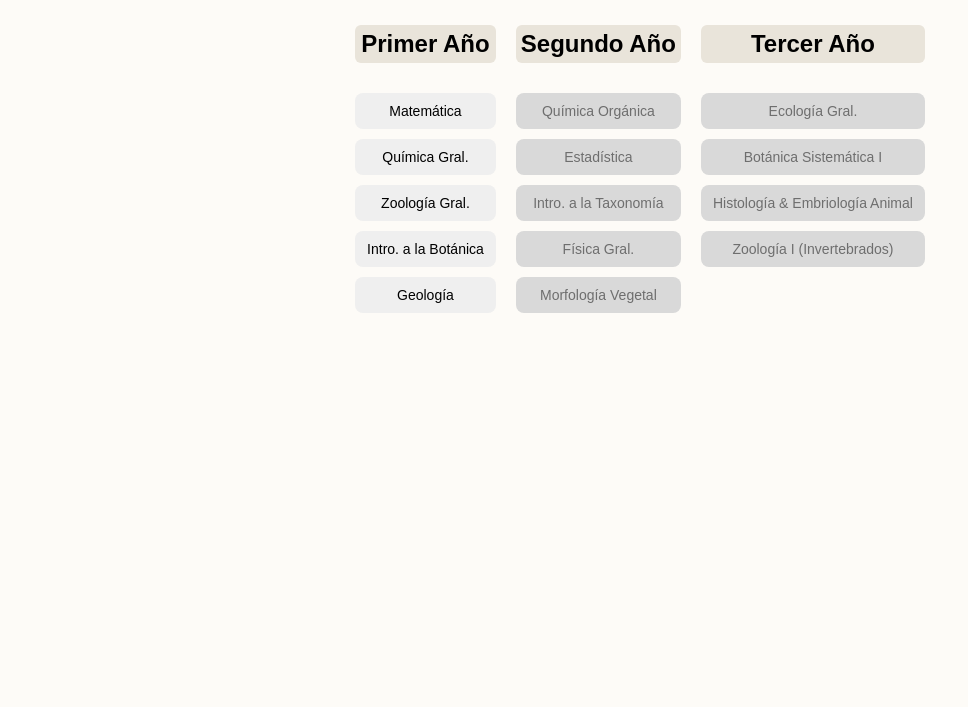
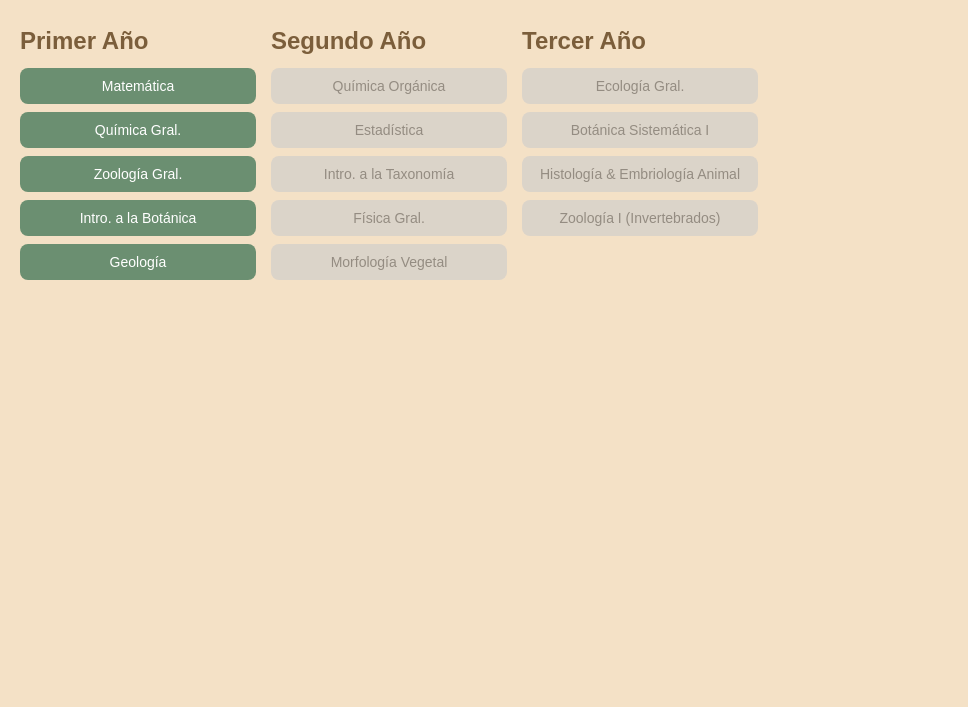
Before and after one commit to julianacomida/ecolog-a-unlp, a plain HTML site: page index.html in a window 1280 px wide. Shown: the part 93-800 px from the top of the page, without its empty margins (0-968 px from the left). Drawn offline with Linux system fonts and the light colour scheme.

Commit message:
Update estilos.css

```diff
--- a/estilos.css
+++ b/estilos.css
@@ -1,6 +1,6 @@
 body {
     font-family: Arial, sans-serif;
-    background-color: #fdfbf7;
+    background-color: #f4e1c6; /* Marrón clarito pastel */
     margin: 0;
     padding: 20px;
 }
@@ -8,59 +8,60 @@ body {
 h1 {
     text-align: center;
     color: #5a4634;
-    margin-bottom: 20px;
 }
 
 .malla {
-    display: flex;
-    flex-direction: row;
-    gap: 20px;
-    justify-content: center;
-    align-items: flex-start;
+    display: grid;
+    grid-template-columns: repeat(5, 1fr);
+    gap: 15px;
 }
 
 .anio {
-    display: grid;
-    grid-template-columns: 1fr;
-    gap: 10px;
+    display: flex;
+    flex-direction: column;
+    gap: 8px;
 }
 
 .anio h2 {
-    text-align: center;
-    background-color: #e9e4da;
-    padding: 5px;
-    border-radius: 6px;
+    color: #7b5e3b;
+    margin-bottom: 5px;
 }
 
+/* Botones base */
 .ramo {
-    padding: 10px 12px;
+    padding: 10px;
+    border: none;
     border-radius: 8px;
     font-size: 14px;
-    border: none;
     cursor: pointer;
-    transition: all 0.3s ease;
+    transition: background-color 0.3s ease, opacity 0.3s ease;
 }
 
-/* Bloqueado */
+/* Bloqueadas */
 .bloqueado {
-    background-color: #d9d9d9;
-    color: #6e6e6e;
+    background-color: #cccccc; /* Gris */
+    color: #555;
     cursor: not-allowed;
+    opacity: 0.6;
 }
 
-/* Cursada */
-.cursada {
-    background-color: #d4e5d2; /* verde pastel claro */
+/* Colores por estado */
+.verde-final {
+    background-color: #6b8f71; /* Verde pantano */
+    color: white;
+}
+
+.verde-pastel {
+    background-color: #a3c9a8; /* Verde pastel intermedio */
     color: #2f4f2f;
 }
 
-/* Final */
+.cursada {
+    background-color: #a3c9a8 !important; /* Verde pastel */
+    color: #2f4f2f;
+}
+
 .final {
-    background-color: #8ca68a; /* verde pantano pastel */
+    background-color: #6b8f71 !important; /* Verde pantano */
     color: white;
 }
-
-/* Primer año siempre final */
-.anio:first-child .ramo.final {
-    background-color: #8ca68a; /* verde pantano pastel oscuro */
-}
```
